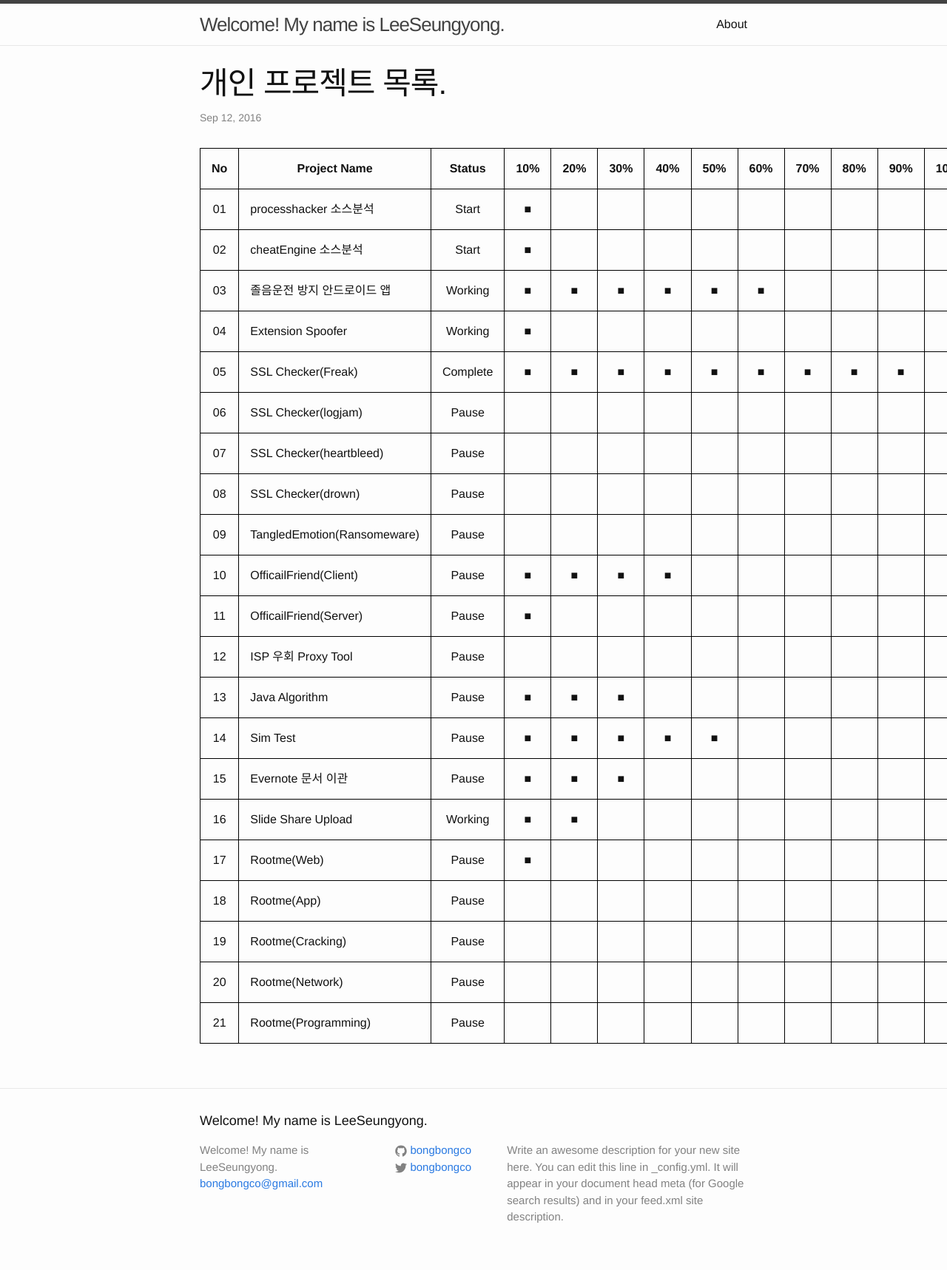
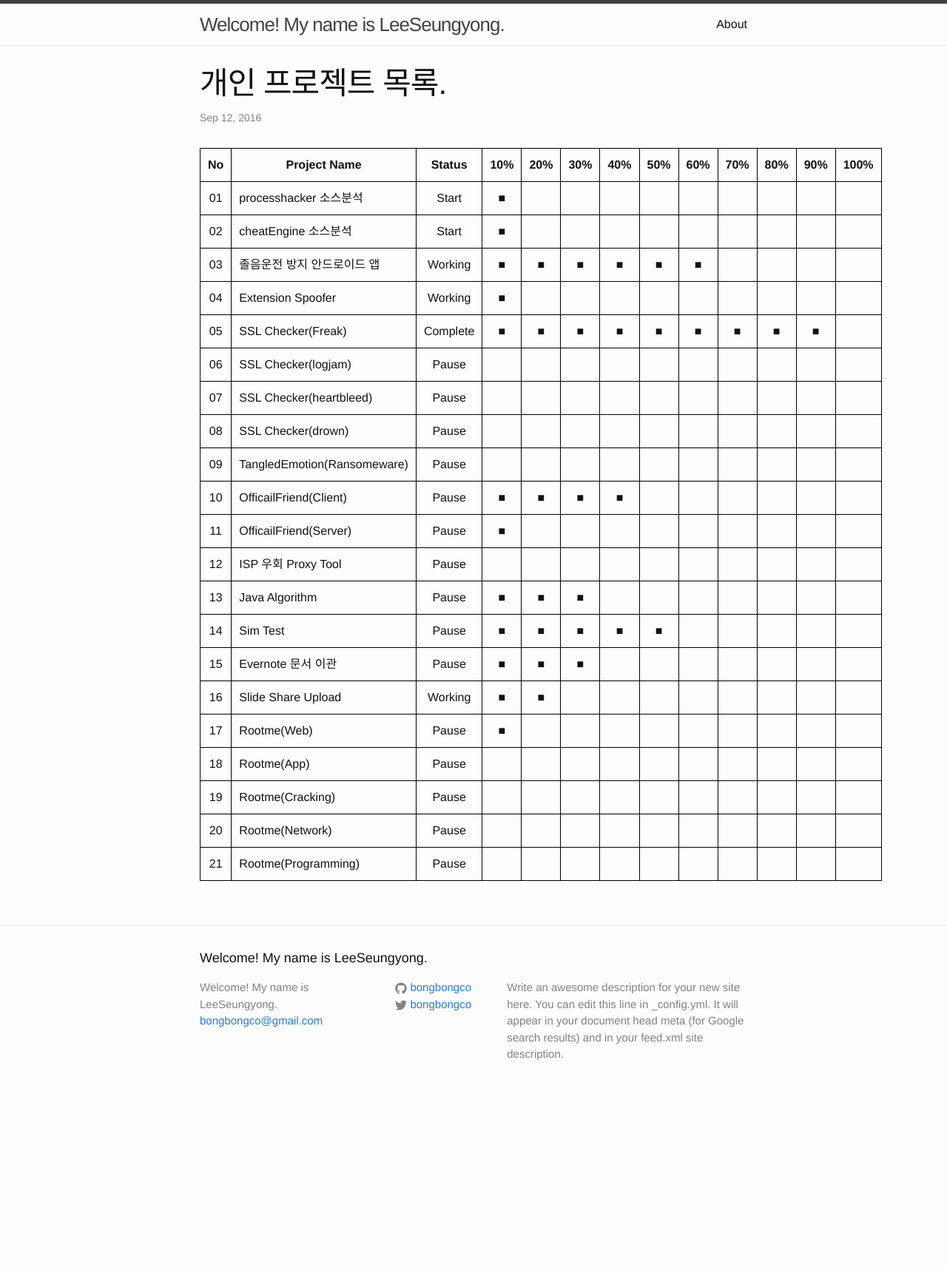
Before and after one commit to LktProgrammer/bongbongco.github.io, a Jekyll site: the page built from _posts/2016-09-12-GarbageTask.markdown, in a window 1280 px wide. Shown: the whole page at 74% size. Built offline with Jekyll 4.4.1, drawn with Linux system fonts in a browser that asks for light colours; after the commit the page ends 1497 px from its top, so only the background shows below that.

Commit message:
Update _layout.scss

```diff
--- a/_sass/_layout.scss
+++ b/_sass/_layout.scss
@@ -197,17 +197,17 @@
 table{
     border-collapse: collapse;
     border-spacing: 0;
-    padding: 15px;
+    padding: 10px;
     border:1px solid #000000;
 }
 
 th{
-    padding: 15px;
+    padding: 10px;
     border:1px solid #000000;
 }
 
 td{
-    padding: 15px;
+    padding: 10px;
     border:1px solid #000000;
 }
 
```
